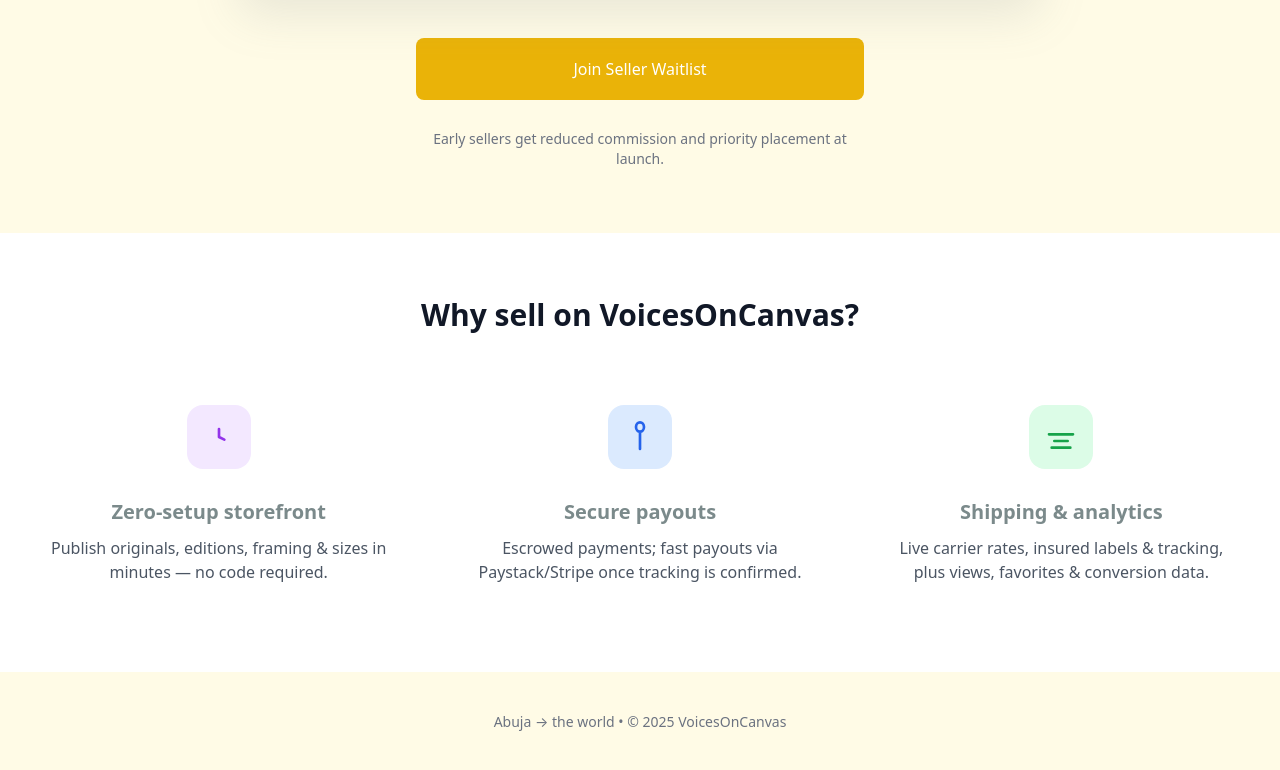
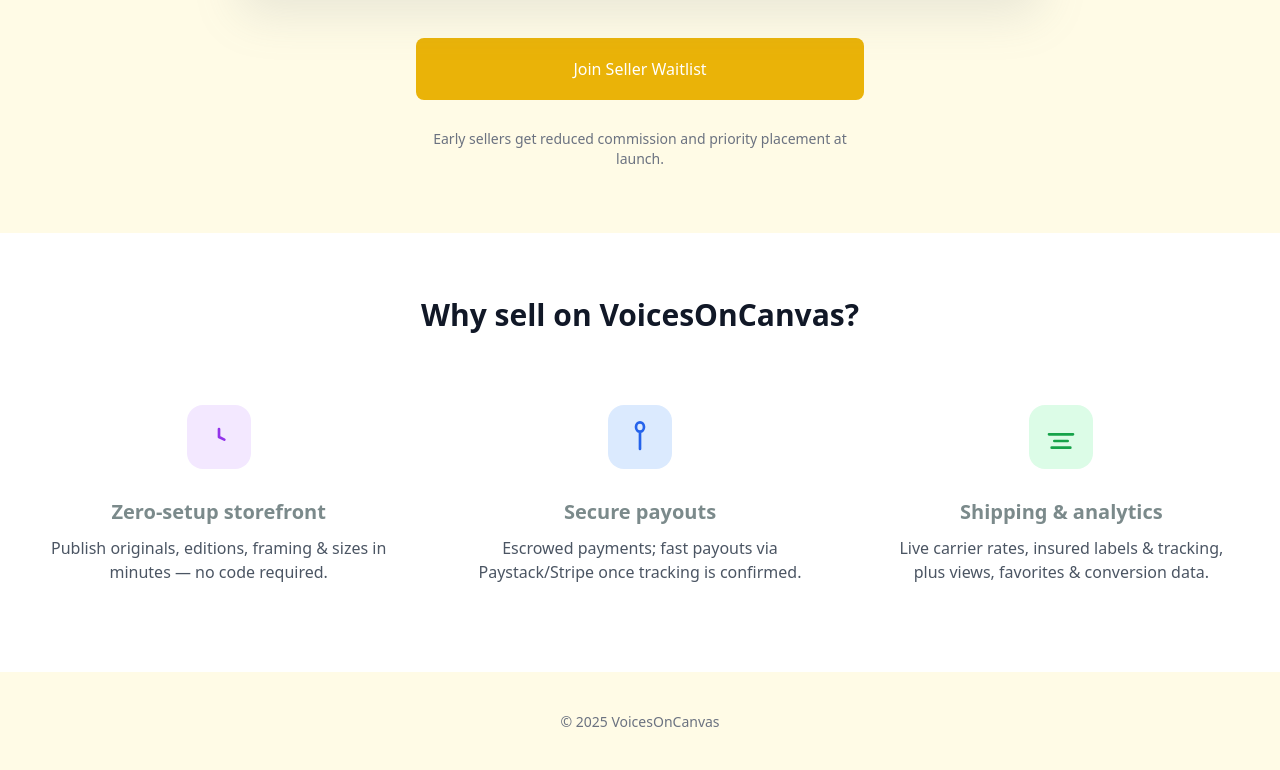
Before and after one commit to oyemwilson/voicesoncanvas, a React (Create React App) app in the folder frontend/: page /waitlist in a window 1280 px wide. Shown: the part 686-1456 px from the top of the page. Built offline with nearby package versions, Linux system fonts and the light colour scheme; no server answers.

Commit message:
Update Waitlist.jsx

```diff
--- a/frontend/src/screens/Waitlist.jsx
+++ b/frontend/src/screens/Waitlist.jsx
@@ -87,7 +87,7 @@
       </section>
 
       {/* Soft footer text, no site chrome */}
-      <div className="py-10 text-center text-gray-500 text-sm">Abuja → the world • © {new Date().getFullYear()} VoicesOnCanvas</div>
+      <div className="py-10 text-center text-gray-500 text-sm"> © {new Date().getFullYear()} VoicesOnCanvas</div>
     </div>
   );
 }
```
